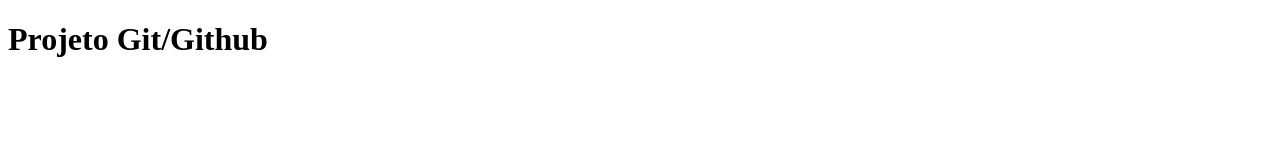
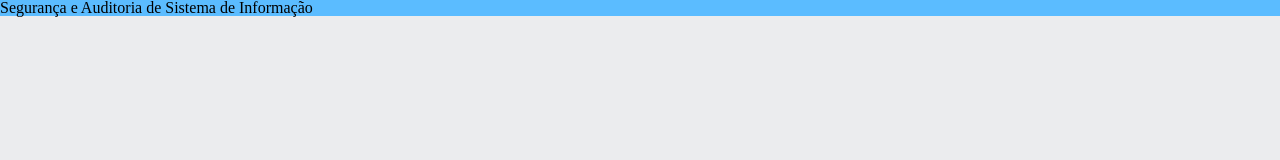
Before and after one commit to renatanunesdev/projeto-3, a plain HTML site: page index.html in a window 1280 px wide. Drawn offline with Linux system fonts and the light colour scheme.

Commit message:
troca do nome do titulo

```diff
--- a/index.html
+++ b/index.html
@@ -3,9 +3,11 @@
 <head>
     <meta charset="UTF-8">
     <meta name="viewport" content="width=device-width, initial-scale=1.0">
+    <link rel="stylesheet" href="style.css">
+    <link rel="stylesheet" href="reset.css">
     <title>Document</title>
 </head>
-<body><h1>Projeto Git/Github</h1>
+<body><h1>Segurança e Auditoria de Sistema de Informação</h1>
 
 </body>
 </html>
--- /dev/null
+++ b/reset.css
@@ -0,0 +1,48 @@
+/* http://meyerweb.com/eric/tools/css/reset/
+   v2.0 | 20110126
+   License: none (public domain)
+*/
+
+html, body, div, span, applet, object, iframe,
+h1, h2, h3, h4, h5, h6, p, blockquote, pre,
+a, abbr, acronym, address, big, cite, code,
+del, dfn, em, img, ins, kbd, q, s, samp,
+small, strike, strong, sub, sup, tt, var,
+b, u, i, center,
+dl, dt, dd, ol, ul, li,
+fieldset, form, label, legend,
+table, caption, tbody, tfoot, thead, tr, th, td,
+article, aside, canvas, details, embed,
+figure, figcaption, footer, header, hgroup,
+menu, nav, output, ruby, section, summary,
+time, mark, audio, video {
+	margin: 0;
+	padding: 0;
+	border: 0;
+	font-size: 100%;
+	font: inherit;
+	vertical-align: baseline;
+}
+/* HTML5 display-role reset for older browsers */
+article, aside, details, figcaption, figure,
+footer, header, hgroup, menu, nav, section {
+	display: block;
+}
+body {
+	line-height: 1;
+}
+ol, ul {
+	list-style: none;
+}
+blockquote, q {
+	quotes: none;
+}
+blockquote:before, blockquote:after,
+q:before, q:after {
+	content: '';
+	content: none;
+}
+table {
+	border-collapse: collapse;
+	border-spacing: 0;
+}
--- /dev/null
+++ b/style.css
@@ -0,0 +1,10 @@
+:root {
+    --cor-de-fundo: #ebecee;
+
+}
+body {
+    background-color: var(--cor-de-fundo);
+}
+h1{
+    background-color: #5BBCFF;
+}
```
